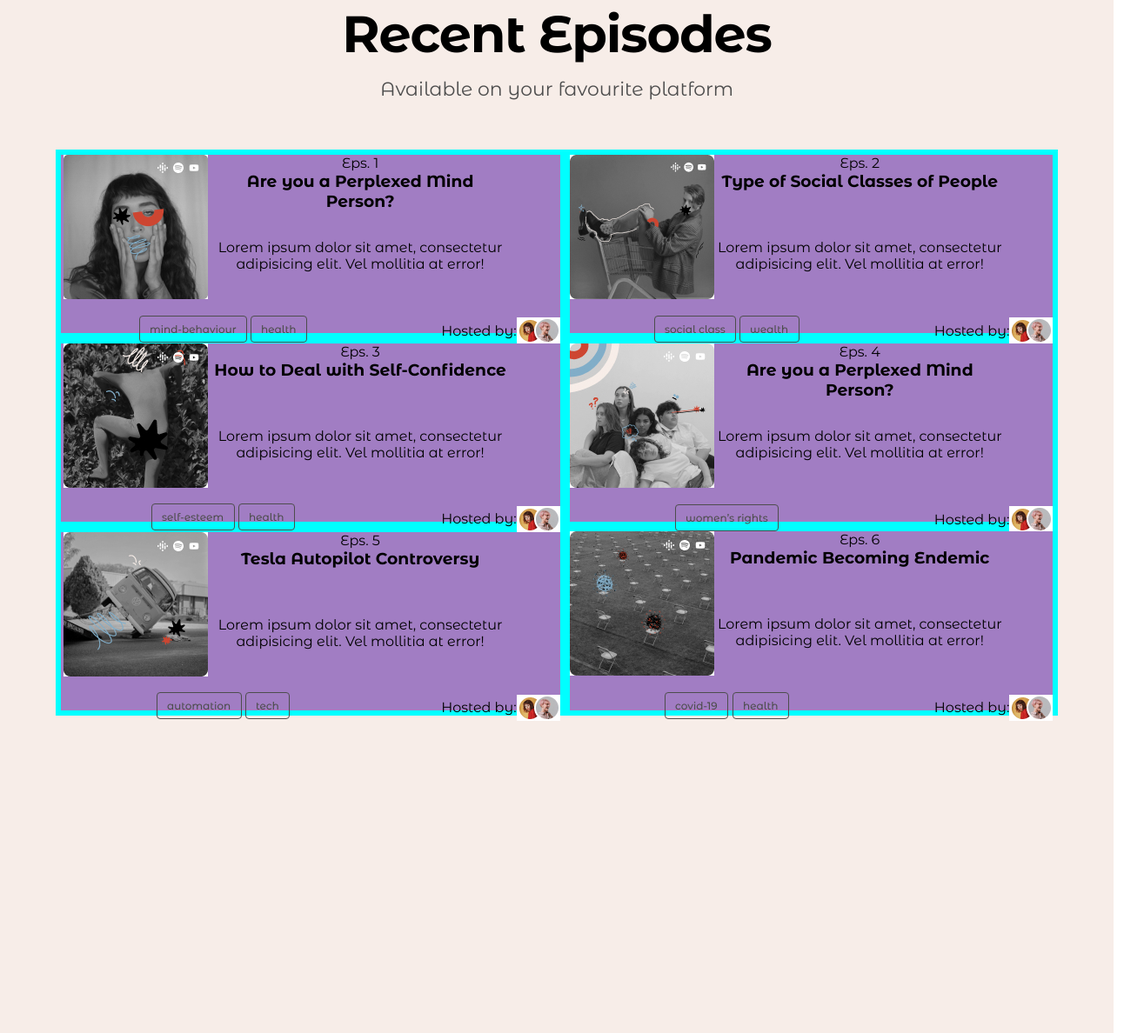
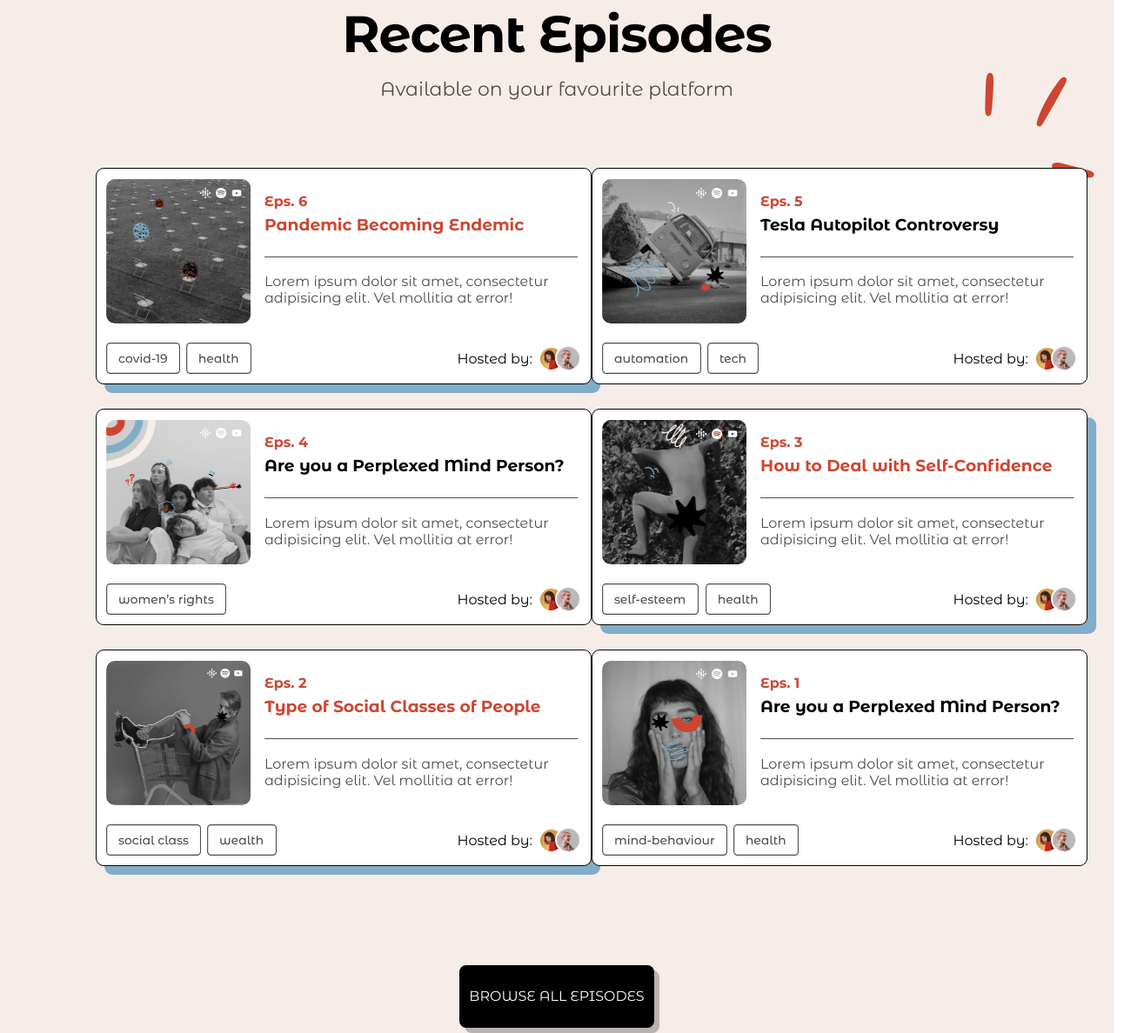
Before and after one commit to Furby190/Your-Daily-Podcast, a website: page html/Index.html in a window 1280 px wide. Shown: the part 5377-6565 px from the top of the page at 87% size, 1315 px wide, since content can reach past the window. Drawn offline with nearby package versions, Linux system fonts and the light colour scheme.

Commit message:
Finish 'Episodes' section
feat: Finish section in in Html and Sass (of more interesting things: added special classes for styled in red some h3 in div 'card-cover-title' and for added box-shadow for some div 'episode-card' ).

```diff
--- a/html/Index.html
+++ b/html/Index.html
@@ -297,18 +297,18 @@
             <h2 class="section-title">Recent Episodes</h2>
             <p class="text-under-section-title">Available on your favourite platform</p>
             <img class="scribble" src="../svg-icons/Main/Scribble-Vector-Black.svg" alt="Scribble">
-            <img src="" alt="">
+            <img class="episodes-sparkle" src="../svg-icons/Main/Episodes-Section/Episodes-Sparkle.svg" alt="Parkle">
 
             <div class="episodes-container">
-                <div class="episode-card">
+                <div class="episode-card episode-card-shadow">
                     <div class="card-cover">
                         <div class="card-cover-image">
-                            <img src="../img/Episodes-Cards-Photo/Photo-of-Eps.-1.jpg" alt="A girl who is putting out her tongue">
+                            <img src="../img/Episodes-Cards-Photo/Photo-of-Eps.-6.jpg" alt="Several chairs standing on the pitch.">
                         </div>
                         <div class="card-cover-items">
                             <div class="card-cover-title">
-                                <p>Eps. 1</p>
-                                <h3>Are you a Perplexed Mind Person?</h3>
+                                <p>Eps. 6</p>
+                                <h3 class="episode-card-red-title">Pandemic Becoming Endemic</h3>
                             </div>
                             <div class="card-cover-line"></div>
                             <div class="card-cover-text">
@@ -318,88 +318,8 @@
                     </div>
                     <div class="card-info">
                         <div class="tags">
-                            <img src="../svg-icons/Main/Episodes-Section/Tags/Eps.-1-Tag.svg" alt="Exemplary #tag">
-                            <img src="../svg-icons/Main/Episodes-Section/Tags/Eps.-1-Tag-2.svg" alt="Exemplary #tag">
-                        </div>
-                        <div class="host-authors">
-                            <p>Hosted by:</p>
-                            <img src="../img/Episodes-Cards-Photo/Host-Authors.jpg" alt="Photo of two smiling women">
-                        </div>
-                    </div>
-                </div>
-                <div class="episode-card">
-                    <div class="card-cover">
-                        <div class="card-cover-image">
-                            <img src="../img/Episodes-Cards-Photo/Photo-of-Eps.-2.jpg" alt="A man who is sitting in a shopping cart">
-                        </div>
-                        <div class="card-cover-items">
-                            <div class="card-cover-title">
-                                <p>Eps. 2</p>
-                                <h3>Type of Social Classes of People</h3>
-                            </div>
-                            <div class="card-cover-line"></div>
-                            <div class="card-cover-text">
-                                <p>Lorem ipsum dolor sit amet, consectetur adipisicing elit. Vel mollitia at error!</p>
-                            </div>
-                        </div>
-                    </div>
-                    <div class="card-info">
-                        <div class="tags">
-                            <img src="../svg-icons/Main/Episodes-Section/Tags/Eps.-2-Tag-1.svg" alt="Exemplary #tag">
-                            <img src="../svg-icons/Main/Episodes-Section/Tags/Eps.-2-Tag-2.svg" alt="Exemplary #tag">
-                        </div>
-                        <div class="host-authors">
-                            <p>Hosted by:</p>
-                            <img src="../img/Episodes-Cards-Photo/Host-Authors.jpg" alt="Photo of two smiling  women">
-                        </div>
-                    </div>
-                </div>
-                <div class="episode-card">
-                    <div class="card-cover">
-                        <div class="card-cover-image">
-                            <img src="../img/Episodes-Cards-Photo/Photo-of-Eps.-3.jpg" alt="Figure of a man standing with his back against the background of plants">
-                        </div>
-                        <div class="card-cover-items">
-                            <div class="card-cover-title">
-                                <p>Eps. 3</p>
-                                <h3>How to Deal with Self-Confidence</h3>
-                            </div>
-                            <div class="card-cover-line"></div>
-                            <div class="card-cover-text">
-                                <p>Lorem ipsum dolor sit amet, consectetur adipisicing elit. Vel mollitia at error!</p>
-                            </div>
-                        </div>
-                    </div>
-                    <div class="card-info">
-                        <div class="tags">
-                            <img src="../svg-icons/Main/Episodes-Section/Tags/Eps.-3-Tag-1.svg" alt="Exemplary #tag">
-                            <img src="../svg-icons/Main/Episodes-Section/Tags/Eps.-3-Tag-2.svg" alt="Exemplary #tag">
-                        </div>
-                        <div class="host-authors">
-                            <p>Hosted by:</p>
-                            <img src="../img/Episodes-Cards-Photo/Host-Authors.jpg" alt="Photo of two smiling women">
-                        </div>
-                    </div>
-                </div>
-                <div class="episode-card">
-                    <div class="card-cover">
-                        <div class="card-cover-image">
-                            <img src="../img/Episodes-Cards-Photo/Photo-of-Eps.-4.jpg" alt="A group of girls">
-                        </div>
-                        <div class="card-cover-items">
-                            <div class="card-cover-title">
-                                <p>Eps. 4</p>
-                                <h3>Are you a Perplexed Mind Person?</h3>
-                            </div>
-                            <div class="card-cover-line"></div>
-                            <div class="card-cover-text">
-                                <p>Lorem ipsum dolor sit amet, consectetur adipisicing elit. Vel mollitia at error!</p>
-                            </div>
-                        </div>
-                    </div>
-                    <div class="card-info">
-                        <div class="tags">
-                            <img src="../svg-icons/Main/Episodes-Section/Tags/Eps.-4-Tag-1.svg" alt="Exemplary #tag">
+                            <img src="../svg-icons/Main/Episodes-Section/Tags/Eps.-6-Tag-1.svg" alt="Exemplary #tag">
+                            <img src="../svg-icons/Main/Episodes-Section/Tags/Eps.-6-Tag-2.svg" alt="Exemplary #tag">
                         </div>
                         <div class="host-authors">
                             <p>Hosted by:</p>
@@ -437,12 +357,12 @@
                 <div class="episode-card">
                     <div class="card-cover">
                         <div class="card-cover-image">
-                            <img src="../img/Episodes-Cards-Photo/Photo-of-Eps.-6.jpg" alt="Several chairs standing on the pitch.">
+                            <img src="../img/Episodes-Cards-Photo/Photo-of-Eps.-4.jpg" alt="A group of girls">
                         </div>
                         <div class="card-cover-items">
                             <div class="card-cover-title">
-                                <p>Eps. 6</p>
-                                <h3>Pandemic Becoming Endemic</h3>
+                                <p>Eps. 4</p>
+                                <h3>Are you a Perplexed Mind Person?</h3>
                             </div>
                             <div class="card-cover-line"></div>
                             <div class="card-cover-text">
@@ -452,8 +372,88 @@
                     </div>
                     <div class="card-info">
                         <div class="tags">
-                            <img src="../svg-icons/Main/Episodes-Section/Tags/Eps.-6-Tag-1.svg" alt="Exemplary #tag">
-                            <img src="../svg-icons/Main/Episodes-Section/Tags/Eps.-6-Tag-2.svg" alt="Exemplary #tag">
+                            <img src="../svg-icons/Main/Episodes-Section/Tags/Eps.-4-Tag-1.svg" alt="Exemplary #tag">
+                        </div>
+                        <div class="host-authors">
+                            <p>Hosted by:</p>
+                            <img src="../img/Episodes-Cards-Photo/Host-Authors.jpg" alt="Photo of two smiling women">
+                        </div>
+                    </div>
+                </div>
+                <div class="episode-card  episode-card-shadow">
+                    <div class="card-cover">
+                        <div class="card-cover-image">
+                            <img src="../img/Episodes-Cards-Photo/Photo-of-Eps.-3.jpg" alt="Figure of a man standing with his back against the background of plants">
+                        </div>
+                        <div class="card-cover-items">
+                            <div class="card-cover-title">
+                                <p>Eps. 3</p>
+                                <h3 class="episode-card-red-title">How to Deal with Self-Confidence</h3>
+                            </div>
+                            <div class="card-cover-line"></div>
+                            <div class="card-cover-text">
+                                <p>Lorem ipsum dolor sit amet, consectetur adipisicing elit. Vel mollitia at error!</p>
+                            </div>
+                        </div>
+                    </div>
+                    <div class="card-info">
+                        <div class="tags">
+                            <img src="../svg-icons/Main/Episodes-Section/Tags/Eps.-3-Tag-1.svg" alt="Exemplary #tag">
+                            <img src="../svg-icons/Main/Episodes-Section/Tags/Eps.-3-Tag-2.svg" alt="Exemplary #tag">
+                        </div>
+                        <div class="host-authors">
+                            <p>Hosted by:</p>
+                            <img src="../img/Episodes-Cards-Photo/Host-Authors.jpg" alt="Photo of two smiling women">
+                        </div>
+                    </div>
+                </div>
+                <div class="episode-card episode-card-shadow">
+                    <div class="card-cover">
+                        <div class="card-cover-image">
+                            <img src="../img/Episodes-Cards-Photo/Photo-of-Eps.-2.jpg" alt="A man who is sitting in a shopping cart">
+                        </div>
+                        <div class="card-cover-items">
+                            <div class="card-cover-title">
+                                <p>Eps. 2</p>
+                                <h3 class="episode-card-red-title">Type of Social Classes of People</h3>
+                            </div>
+                            <div class="card-cover-line"></div>
+                            <div class="card-cover-text">
+                                <p>Lorem ipsum dolor sit amet, consectetur adipisicing elit. Vel mollitia at error!</p>
+                            </div>
+                        </div>
+                    </div>
+                    <div class="card-info">
+                        <div class="tags">
+                            <img src="../svg-icons/Main/Episodes-Section/Tags/Eps.-2-Tag-1.svg" alt="Exemplary #tag">
+                            <img src="../svg-icons/Main/Episodes-Section/Tags/Eps.-2-Tag-2.svg" alt="Exemplary #tag">
+                        </div>
+                        <div class="host-authors">
+                            <p>Hosted by:</p>
+                            <img src="../img/Episodes-Cards-Photo/Host-Authors.jpg" alt="Photo of two smiling  women">
+                        </div>
+                    </div>
+                </div>
+                <div class="episode-card">
+                    <div class="card-cover">
+                        <div class="card-cover-image">
+                            <img src="../img/Episodes-Cards-Photo/Photo-of-Eps.-1.jpg" alt="A girl who is putting out her tongue">
+                        </div>
+                        <div class="card-cover-items">
+                            <div class="card-cover-title">
+                                <p>Eps. 1</p>
+                                <h3>Are you a Perplexed Mind Person?</h3>
+                            </div>
+                            <div class="card-cover-line"></div>
+                            <div class="card-cover-text">
+                                <p>Lorem ipsum dolor sit amet, consectetur adipisicing elit. Vel mollitia at error!</p>
+                            </div>
+                        </div>
+                    </div>
+                    <div class="card-info">
+                        <div class="tags">
+                            <img src="../svg-icons/Main/Episodes-Section/Tags/Eps.-1-Tag.svg" alt="Exemplary #tag">
+                            <img src="../svg-icons/Main/Episodes-Section/Tags/Eps.-1-Tag-2.svg" alt="Exemplary #tag">
                         </div>
                         <div class="host-authors">
                             <p>Hosted by:</p>
@@ -463,12 +463,7 @@
                 </div>
             </div>
 
-            <!-- <button class="episodes-btn darker-btn btn-special-animation">Browse all episodes</button> -->
-
-
-
-
-
+            <button class="episodes-btn darker-btn btn-special-animation">Browse all episodes</button>
         </section>
 
 
--- a/scss/_colors.scss
+++ b/scss/_colors.scss
@@ -5,5 +5,6 @@ $pure-black: #000000;
 $dark-gray: #4D4D4D;
 $title-red: #CD4631;
 $alice-blue: #EDF3F7;
+$shadow-blue: #81ADC8;
 
 $shadow-darker-btn: rgba(0, 0, 0, 0.25);
--- a/scss/_components.scss
+++ b/scss/_components.scss
@@ -125,3 +125,11 @@
     color: $dark-gray;
     transform: translate(-50%);
 }
+
+.episode-card-shadow {
+    box-shadow: 10px 10px $shadow-blue;
+}
+
+.episode-card-red-title {
+    color: $title-red;
+}
--- a/scss/main.scss
+++ b/scss/main.scss
@@ -431,43 +431,99 @@ header {
     width: 100vw;
     background-color: $main-color;
 
-
+    .episodes-btn {
+        top: 26.4%;
+    }
+    .episodes-sparkle {
+        position: absolute;
+        top: 11%;
+        left: 84%;
+    }
     .episodes-container {
         position: relative;
-        top: 17%;
+        height: 62.4%;
+        width: 92%;
+        top: 20%;
+        left: 50%;
         display: grid;
         grid-template-columns: auto auto;
-        background-color: aqua;
+        justify-content:space-around;
+        transform: translate(-50%, 0);
 
         .episode-card {
-            margin: 1%;
+            position: relative;
+            height: 249px;
+            width: 570px;
+            padding: 2%;
             display: grid;
             grid-template-columns: auto;
-            grid-template-rows: 90% 10%;
-            background-color:rgb(161, 125, 195);
+            grid-template-rows: 84% 16%;
+            background-color: $pure-white;
+            border: 1px solid black;
+            border-radius: 9px;
 
             .card-cover {
                 display: grid;
                 grid-template-columns: 30% 60%;
 
+                .card-cover-image {
+                    img {
+                        border-radius: 10px;
+                    }
+                }
                 .card-cover-items {
                     display: grid;
                     grid-template-columns: auto;
                     grid-template-rows: 47.5% 5% 47.5%;
+
+                    .card-cover-title {
+                        height: 70%;
+                        width: 110%;
+                        margin: 5% 0 10% 5.5%;
+                        text-align: left;
+                        p {
+                            margin-bottom: 1.5%;
+                            font-weight: 700;
+                            color: $title-red;
+                        }
+                    }
+                    .card-cover-text {
+                        width: 110%;
+                        margin-left: 5.5%;
+                        padding-top: 3%;
+                        text-align: left;
+                        color: $dark-gray;
+                    }
+                    .card-cover-line {
+                        height: 1%;
+                        width: 110%;
+                        margin-left: 5.5%;
+                        background-color: $dark-gray;
+                    }
                 }
             }
             .card-info {
                 display: grid;
                 grid-template-columns: 65% 35%;
 
+
                 .host-authors {
                     display: flex;
                     justify-content: right;
                     align-items: center;
                     flex-direction: row;
+                    img {
+                        margin-left: 3%;
+                    }
+                }
+                .tags {
+                    display: flex;
+                    justify-content: left;
+                    img {
+                        margin-right: 2%;
+                    }
                 }
             }
         }
-
     }
 }
```
Also changed, not shown: css/main.css, 1 other file.
